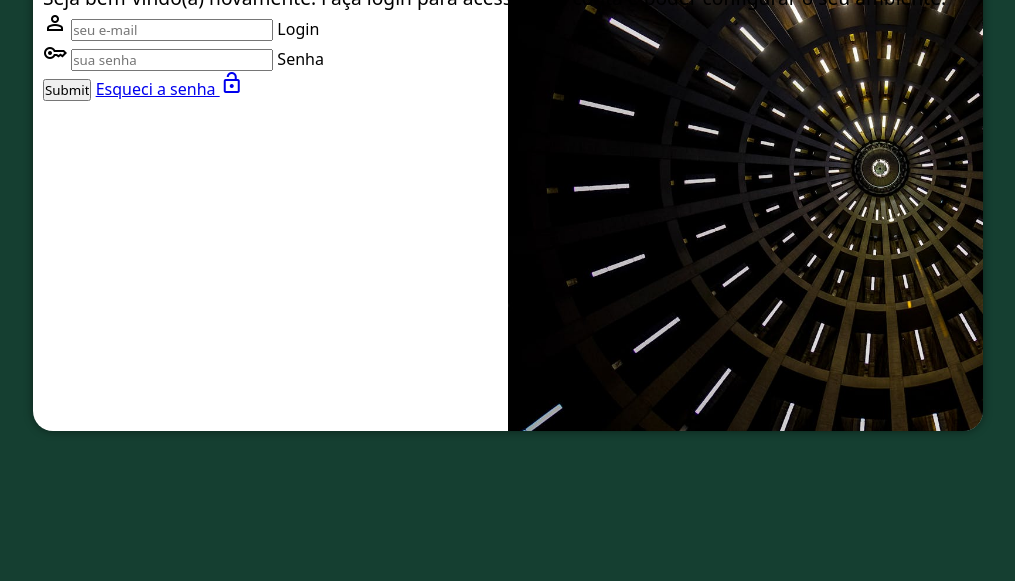
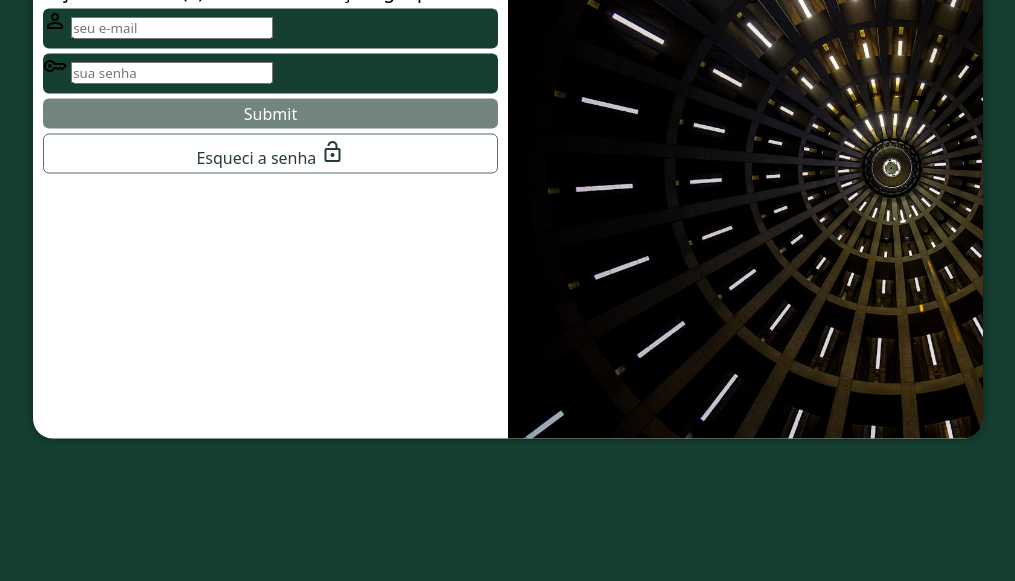
Before and after one commit to paulodaguia/projeto-login, a plain HTML site: page index.html in a window 1280 px wide. Shown: the part 219-800 px from the top of the page, without its empty margins (132-1147 px from the left). Drawn offline with nearby package versions, Linux system fonts and the light colour scheme.

Commit message:
formatação do formulário

```diff
--- a/estilos/style.css
+++ b/estilos/style.css
@@ -28,7 +28,7 @@ section#login{
 
     background-color: white;
     width: 250px;
-    height: 500px;
+    height: 515px;
     border-radius: 20px;
     box-shadow: 0px 0px 10px rgba(0, 0, 0, 0.450);
 
@@ -59,3 +59,55 @@ div#forumalario{
 div#formulario > p{
     font-size: 0.8em;
 }
+
+form > div.campo{
+    background-color: rgb(21, 63, 49);
+    display: block;
+    width: 100%;
+    height: 40px;
+    border-radius: 6px;
+    margin: 5px 0px;
+}
+
+div.campo > label{
+display: none;
+}
+
+form > input[type=submit]{
+    display: block;
+    font-size: 1em;
+    width: 100%;
+    height: 30px;
+    background-color: rgb(115, 133, 127);
+    color: white;
+    cursor: pointer;
+    border: none;
+    border-radius: 6px;
+}
+
+form > input[type=submit]:hover{
+background-color: rgb(86, 109, 101);
+}
+
+form > a.botao{
+    display: block;
+    text-align: center;
+    text-decoration: none;
+    font-size: 1em;
+    padding-top: 5px;
+    margin-top: 5px;
+    width: 100%;
+    height: 40px;
+    color: rgb(38, 61, 54);
+    background-color: rgb(255, 255, 255);
+    border: 1px solid rgb(86, 109, 101);
+    border-radius: 6px;
+}
+
+form > a.botao:hover{
+    background-color: rgb(152, 199, 183);
+}
+
+form > a.botao > i{
+font-size: 0.8em;
+}
--- a/index.html
+++ b/index.html
@@ -38,7 +38,7 @@
             <label for="isenha">Senha</label>
         </div>
         <input type="submit">
-        <a href="esqueci.html">
+        <a href="esqueci.html" class="botao">
             Esqueci a senha <span class="material-symbols-outlined">
                 lock_open
                 </span>
```
